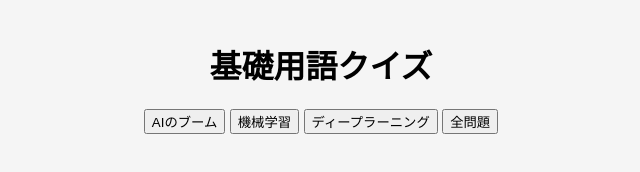
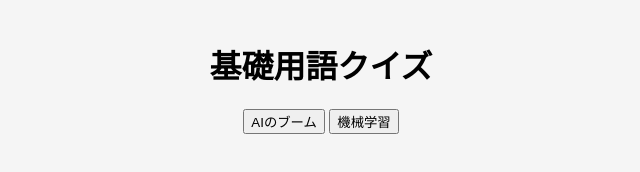
Before and after one commit to matsukappa/quiz, a plain HTML site: page index.html in a window 1280 px wide. Shown: the whole page, without its empty margins (319-959 px from the left). Drawn offline with Linux system fonts and the light colour scheme.

Commit message:
Add files via upload

```diff
--- a/index.html
+++ b/index.html
@@ -18,8 +18,6 @@
 <div class="button-area">
   <button onclick="startQuiz('AIのブーム')">AIのブーム</button>
   <button onclick="startQuiz('機械学習')">機械学習</button>
-  <button onclick="startQuiz('ディープラーニング')">ディープラーニング</button>
-  <button onclick="startQuiz('ALL')">全問題</button>
 </div>
 
 <script>
```
